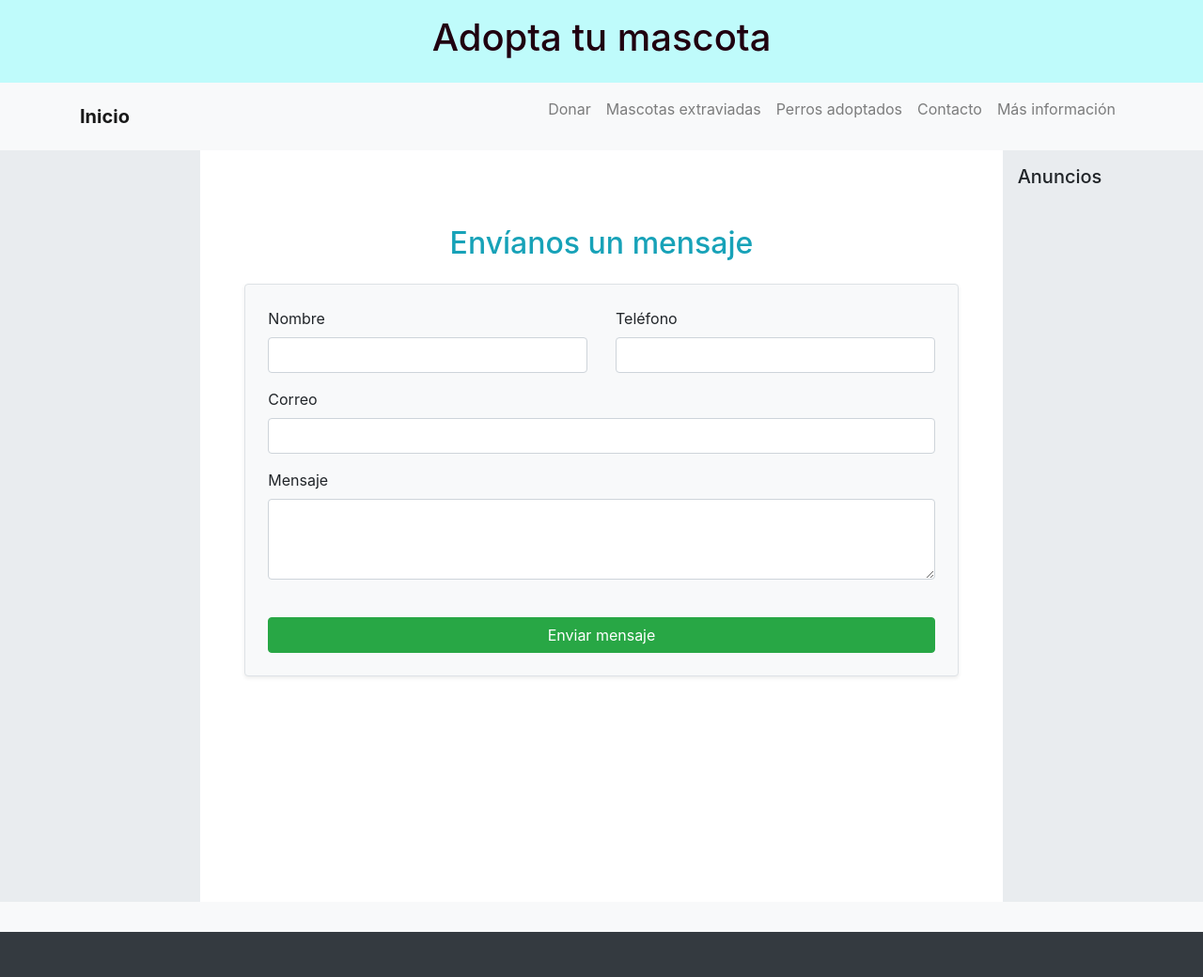
After one commit to ChecoGC/PetLove, a Django app: page /contacto/ in a window 1280 px wide. The commit adds this page. Shown: the whole page at 94% size. Run offline with Django 5.2, Linux system fonts and the light colour scheme.

Commit message:
modifica el script para de el formulario contacto para usar fetch await y async

```diff
--- a/adop/adop/urls.py
+++ b/adop/adop/urls.py
@@ -6,7 +6,7 @@ from django.contrib.staticfiles.urls import static, staticfiles_urlpatterns
 urlpatterns = [
     path('admin/', admin.site.urls),
     path('', include('core.urls')),
-    path('api/', include('core.urls')),
+    # path('api/', include('core.urls')),
 ]
 urlpatterns += staticfiles_urlpatterns()
 urlpatterns += static(settings.MEDIA_URL, document_root=settings.MEDIA_ROOT)
--- a/adop/core/admin.py
+++ b/adop/core/admin.py
@@ -1,6 +1,7 @@
 from django.contrib import admin
 
-from .models import Mascota, SolicitudAdopcion
+from .models import Mascota, SolicitudAdopcion, Contacto
 
 admin.site.register(Mascota)
 admin.site.register(SolicitudAdopcion)
+admin.site.register(Contacto)
--- /dev/null
+++ b/adop/core/templates/base.html
@@ -0,0 +1,125 @@
+<!DOCTYPE html>
+<html lang="es">
+<head>
+    <meta charset="UTF-8">
+    <!-- <title>{% block title %}Adopta tu mascota{% endblock %}</title> -->
+    <link rel="stylesheet" href="https://cdn.jsdelivr.net/npm/bootstrap@4.6.0/dist/css/bootstrap.min.css">
+    <script src="https://code.jquery.com/jquery-3.5.1.min.js"></script>
+    <script src="https://cdn.jsdelivr.net/npm/bootstrap@4.6.0/dist/js/bootstrap.bundle.min.js"></script>
+
+    <style>
+        body {
+            background-color: #f8f9fa;
+        }
+
+        .banner {
+            background-color: #bffbfb;
+
+            color: #200110;
+            padding: 1rem;
+            text-align: center;
+        }
+
+        .sidebar-left,
+        .sidebar-right {
+            background-color: #e9ecef;
+            padding: 1rem;
+            min-height: 100vh;
+        }
+
+        .content {
+            padding: 2rem;
+            background-color: white;
+        }
+
+        footer {
+            background-color: #343a40;
+            color: white;
+            text-align: center;
+            padding: 1rem;
+            margin-top: 2rem;
+        }
+
+        .pet-img {
+            width: 100%;
+            height: 200px;
+            object-fit: cover;
+        }
+
+        .card {
+            height: 100%;
+            display: flex;
+            flex-direction: column;
+        }
+
+        .card-body {
+            flex-grow: 1;
+            display: flex;
+            flex-direction: column;
+            justify-content: space-between;
+        }
+
+        .card-body .btn {
+            margin-top: auto;
+        }
+    </style>
+
+    {% block extra_head %}{% endblock %}
+</head>
+<body>
+    <!-- Banner -->
+    <header class="banner">
+        <h1>Adopta tu mascota</h1>
+    </header>
+
+    <!-- menu superior -->
+    <nav class="navbar navbar-expand-lg navbar-light navbar-custom">
+        <div class="container">
+            <a class="navbar-brand font-weight-bold" href="{% url 'inicio' %}">Inicio</a>
+
+            <button class="navbar-toggler" type="button" data-toggle="collapse" data-target="#navbarMenu"
+                aria-controls="navbarMenu" aria-expanded="false" aria-label="Toggle navigation">
+                <span class="navbar-toggler-icon"></span>
+            </button>
+
+            <div clas="collapse navbar-collapse justify-content-center" id="navbarMenu">
+                <ul ss="collapse navbar-collapse justify-content-center" id="navbarMenu">
+                <ul class="navbar-nav">
+                    <li class="nav-item"><a class="nav-link" href="#">Donar</a></li>
+                    <li class="nav-item"><a class="nav-link" href="#">Mascotas extraviadas</a></li>
+                    <li class="nav-item"><a class="nav-link" href="#">Perros adoptados</a></li>
+                    <li class="nav-item"><a class="nav-link" href="{% url 'contacto' %}">Contacto</a></li>
+                    <li class="nav-item"><a class="nav-link" href="#">Más información</a></li>
+                </ul>
+            </div>
+        </div>
+    </nav>
+
+    <!-- Estructura general -->
+    <div class="container-fluid">
+        <div class="row">
+            <!-- Barra lateral izquierda -->
+            <aside class="col-md-2 sidebar-left">
+                {% block sidebar_left %}
+                {% endblock %}
+            </aside>
+
+            <!-- Contenido central -->
+            <main class="col-md-8 content">
+                {% block content %}{% endblock %}
+            </main>
+
+            <!-- Barra lateral derecha -->
+            <aside class="col-md-2 sidebar-right">
+                {% block sidebar_right %}
+                <h5>Anuncios</h5>
+                {% endblock %}
+            </aside>
+        </div>
+    </div>
+
+    <footer>
+        <p></p>
+    </footer>
+</body>
+</html>
--- /dev/null
+++ b/adop/core/templates/contacto.html
@@ -0,0 +1,83 @@
+{% extends "base.html" %}
+
+{% block title %}Lista de mascotas{% endblock %}
+
+{% block content %}
+
+<div class="container my-5">
+  <div class="text-center mb-4">
+    <h2 class="text-info mt-3">Envíanos un mensaje</h2>
+  </div>
+
+  <form id="contactForm" class="border p-4 rounded shadow-sm bg-light">
+    {% csrf_token %}
+    <div class="row">
+      <div class="col-md-6 mb-3">
+        <label class="form-label">Nombre</label>
+        <input type="text" name="nombre_apellido" class="form-control" required>
+      </div>
+      <div class="col-md-6 mb-3">
+        <label class="form-label">Teléfono</label>
+        <input type="text" name="telefono" class="form-control" required>
+      </div>
+    </div>
+    <div class="mb-3">
+      <label class="form-label">Correo</label>
+      <input type="email" name="email" class="form-control" required>
+    </div>
+    <div class="mb-3">
+      <label class="form-label">Mensaje</label>
+      <textarea name="mensaje" class="form-control" rows="3" required></textarea>
+    </div>
+    <button type="submit" class="btn btn-success w-100 mt-4">Enviar mensaje</button>
+  </form>
+
+  <p id="resultado" class="text-center mt-3"></p>
+</div>
+
+<script>
+const form = document.getElementById("contactForm");
+const resultado = document.getElementById("resultado");
+
+form.addEventListener("submit", async (e) => {
+  e.preventDefault();
+
+  const data = {
+    nombre_apellido: form.nombre_apellido.value,
+    telefono: form.telefono.value,
+    email: form.email.value,
+    mensaje: form.mensaje.value
+  };
+
+  try {
+    const response = await fetch("/api/contacto/", {
+      method: "POST",
+      headers: {
+        "Content-Type": "application/json",
+        "X-CSRFToken": document.querySelector('[name=csrfmiddlewaretoken]').value
+      },
+      body: JSON.stringify(data)
+    });
+
+    const result = await response.json();
+    console.log(result); // ver detalle en consola
+
+    if (response.status === 201 || response.status === 200) {
+      resultado.textContent = "Mensaje enviado correctamente";
+      resultado.style.color = "green";
+      form.reset();
+    } else {
+      resultado.textContent = "Error al enviar: " + JSON.stringify(result);
+      resultado.style.color = "red";
+    }
+  } catch (error) {
+    console.error("Error de conexión:", error);
+    resultado.textContent = "Error de conexión";
+    resultado.style.color = "red";
+  }
+});
+</script>
+
+
+
+{% endblock %}
--- a/adop/core/urls.py
+++ b/adop/core/urls.py
@@ -1,17 +1,19 @@
 from django.urls import path, include
-from .views import index
+from .views import index, contacto
 from . import views
 
 from rest_framework import routers
-from .views import MascotaViewSet , SolicitudAdopcionViewSet
+from .views import MascotaViewSet , SolicitudAdopcionViewSet, ContactoViewSet
 
 router = routers.DefaultRouter()
-router.register(r'mascotas', MascotaViewSet)
-router.register(r'formularios', SolicitudAdopcionViewSet)
+router.register(r'api/mascotas', MascotaViewSet)
+router.register(r'api/formularios', SolicitudAdopcionViewSet)
+router.register(r'api/contacto', ContactoViewSet)
 
 urlpatterns = [
-    path('', index),
+    path('', index, name='inicio'),
     path('mascota/<int:id>/', views.detalle_mascota, name='detalle_mascota'),
     path("adoptar/<int:mascota_id>/", views.formulario_adopcion, name="formulario_adopcion"),
+    path('contacto/', contacto, name='contacto'),
     path('', include(router.urls)),
 ]
--- a/adop/core/views.py
+++ b/adop/core/views.py
@@ -1,8 +1,8 @@
 from django.shortcuts import render, get_object_or_404
-from .models import Mascota, SolicitudAdopcion
+from .models import Mascota, SolicitudAdopcion, Contacto
 
 from rest_framework import viewsets
-from .serializers import MascotaSerializer, SolicitudAdopcionSerializer
+from .serializers import MascotaSerializer, SolicitudAdopcionSerializer, ContactoSerializer
 
 #Vista basada en una funcion
 def index(request):
@@ -13,7 +13,7 @@ def index(request):
 
 def detalle_mascota(request, id):
     mascota = get_object_or_404(Mascota, id=id)
-    return render(request, 'detalle.html', {'mascota': mascota})
+    return render(request, 'detalle.html', {"mascota": mascota})
 
 class MascotaViewSet(viewsets.ModelViewSet):
     queryset = Mascota.objects.all()
@@ -26,3 +26,10 @@ def formulario_adopcion(request, mascota_id):
 class SolicitudAdopcionViewSet(viewsets.ModelViewSet):
     queryset = SolicitudAdopcion.objects.all()
     serializer_class = SolicitudAdopcionSerializer
+
+class ContactoViewSet(viewsets.ModelViewSet):
+    queryset = Contacto.objects.all()
+    serializer_class = ContactoSerializer
+def contacto(request):
+    template_name = 'contacto.html'
+    return render (request, template_name)
```
Also changed, not shown: adop/core/models.py (+9 -20 lines), adop/core/serializers.py (+6 -1 lines), adop/core/templates/detalle.html (+7 -0 lines), adop/core/templates/formulario_adopcion.html (+7 -0 lines), adop/core/templates/index.html (+9 -0 lines), adop/core/migrations/0002_contacto.py (added), adop/mascotas/eli_uVNelfg.png (added), adop/mascotas/perrito_A1iLJJ0.jpg (added).
